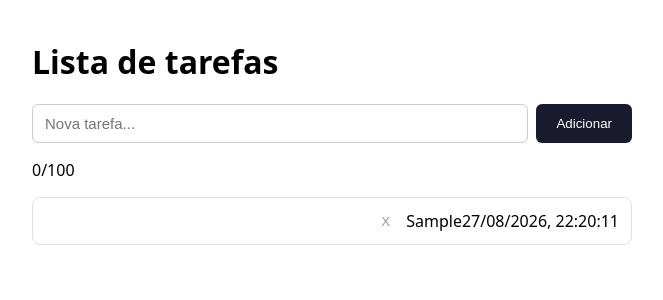
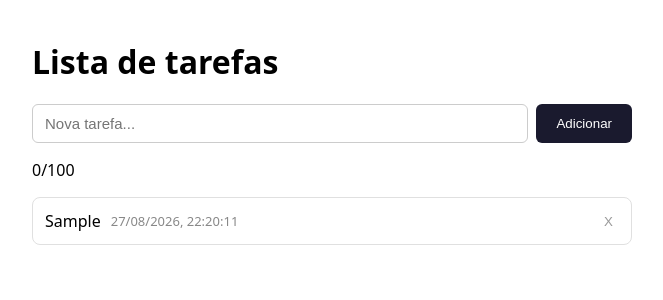
Before and after one commit to Patrickx7/to-do-list, a React (Vite) app: page / in a window 1280 px wide. Both pictures are taken after typing "Sample" into the empty fields and a click on the button "Adicionar". Shown: the top 300 px of the page, without its empty margins (308-971 px from the left). Built offline with nearby package versions, Linux system fonts and the light colour scheme.

Commit message:
Realizado alterações no css para data e hora ficarem de outro formato e cor

```diff
--- a/src/App.css
+++ b/src/App.css
@@ -48,3 +48,8 @@
   cursor: pointer;
   margin-left: auto;
 }
+
+.criadaEm {
+  font-size: 13px;
+  color: #888;
+}
--- a/src/App.jsx
+++ b/src/App.jsx
@@ -43,11 +43,10 @@ function App() {
       <ul>
         {tarefas.map(tarefa => (
           <li key={tarefa.id}>
+            <span>{tarefa.titulo}</span>
+            <span className="criadaEm">{tarefa.criadaEm}</span>
             <button onClick={() => excluirTarefa(tarefa.id)}>X</button>
-            {tarefa.titulo}
-            {tarefa.criadaEm}
           </li>
-
         ))}
       </ul>
     </div>
```
